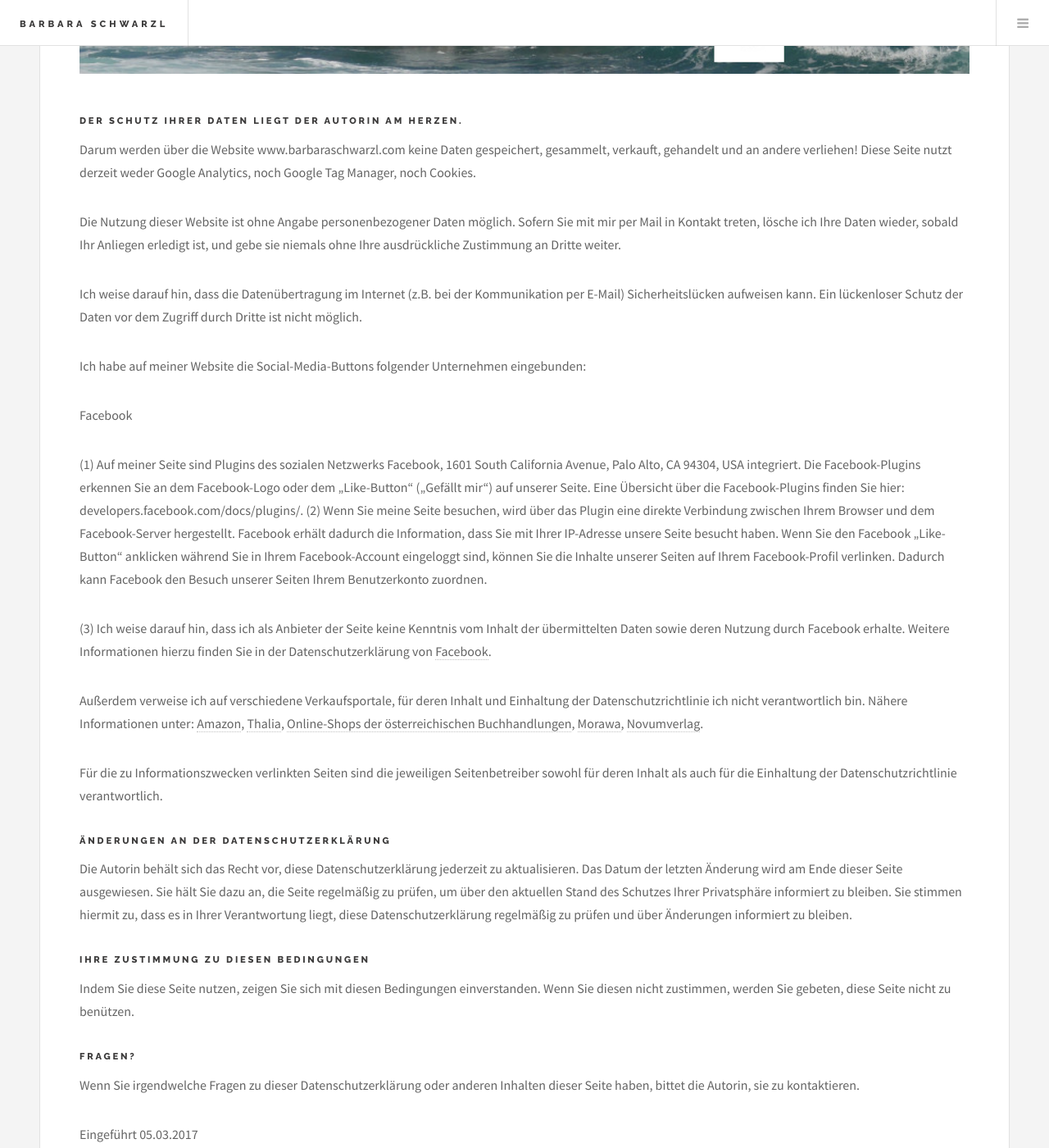
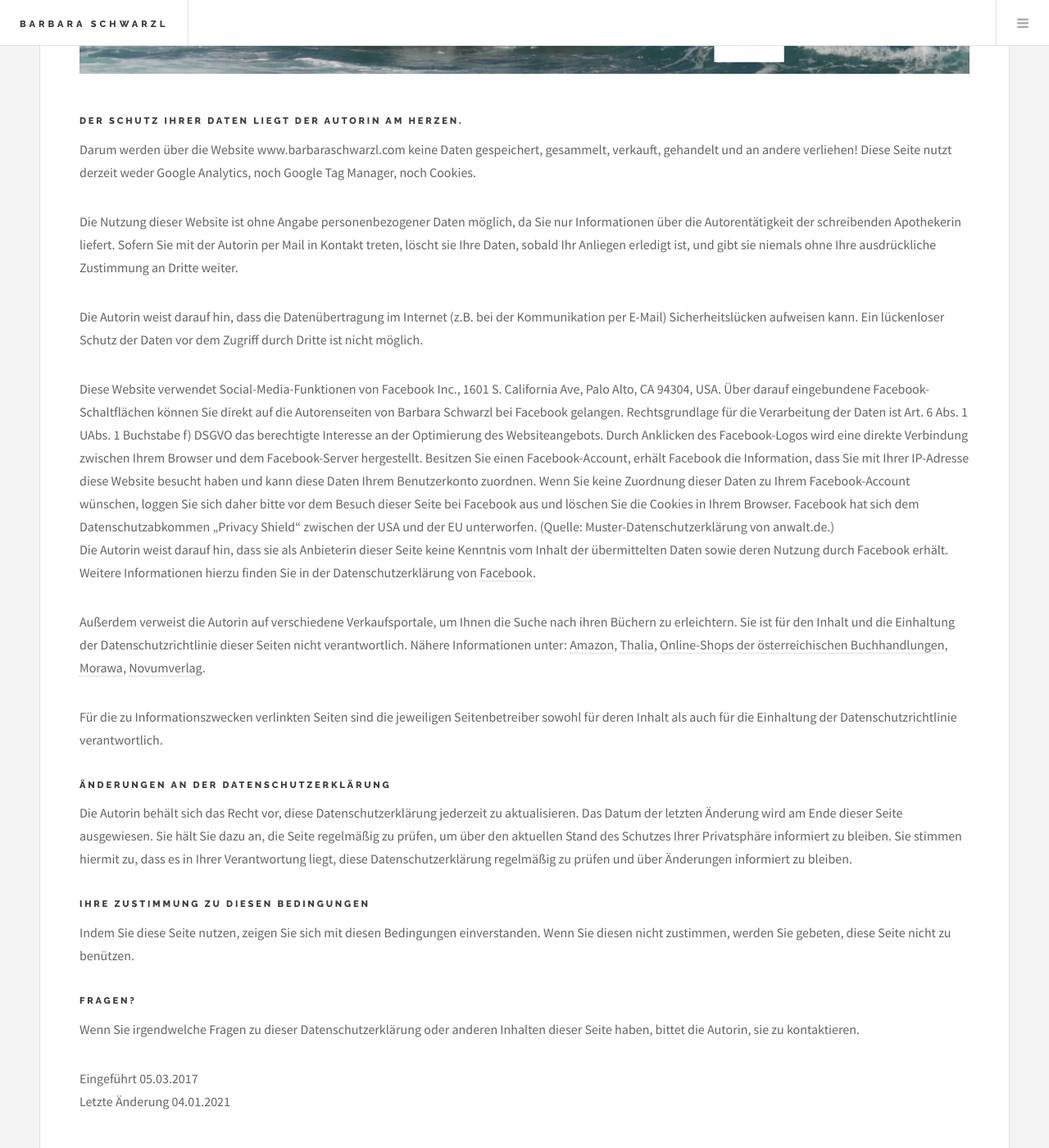
Before and after one commit to bschwarzl/bschwarzl.github.io, a Jekyll site: the page built from privacy.md, in a window 1280 px wide and 1400 px high, scrolled down 902 px. Shown: the whole window at 82% size. Built offline with Jekyll 4.4.1, drawn with Linux system fonts in a browser that asks for light colours.

Commit message:
Update for webiste

```diff
--- a/_posts/2012-03-14-alles-anders.markdown
+++ b/_posts/2012-03-14-alles-anders.markdown
@@ -40,9 +40,9 @@
 Alençon, Carrouges, Château d´O, Camembert, Falaise, Saint-Lô, Balleroy, Caen, Bayeux, Quistreham, die Strände der Landung, wie Juno, Omaha, Sword und Utah Beach, Pointe du Hoc, Arromanches-les-Bains, Sainte-Mère-Église, Cherbourg, Nez de Jobourg, Granville, Mont-Saint-Michel, Port-en-Bessin, Beuvron-en Auge, Deauville, Trouville und Honfleur an der Côte Fleurie, Le Havre, Étretat und Fécamp an der Côte d`Alabatre, Pont-Audemer, Pointe de la Roque, Tancarville, Duclair, Jumièges, St.-Martin-de-Boscherville, Rouen, Côte des Deux Amantes, Les Andelys, Vernon, Monets Garten in Giverny. <br> Wetten, dass Sie sich am liebsten sofort nach Venedig oder in die Normandie begeben möchten?? <br> "Alles anders. Auf Umwegen angekommen" ist der ideale Roman für reiselustige, italo- und frankophile Leser(innen).
 
 
-Das Buch (ISBN 978-3-99026-311-2) ist derzeit vorrätig bei [Morawa im Citypark in Graz] [morawa im Citypark in Graz]; in der [Libreria Dante Alighieri] [libreria Dante Alighieri], Via Dante Alighieri 37 in Grado und bei mir. Ich danke für den Kauf!
+Das Buch (ISBN 978-3-99026-311-2) ist derzeit vorrätig bei [Morawa im Citypark in Graz] [morawa im Citypark in Graz]; in der [Libreria Dante Alighieri] [libreria Dante Alighieri], Via Dante Alighieri 37 in Grado und natürlich auch bei mir persönlich. Ich danke für den Kauf!
 
-Besuchen Sie mich auf [Facebook][facebook], wo ich regelmäßig Aktuelles aus Venedig und der Normandie poste. Ich freue mich, wenn Sie mich dort kontaktieren.
+Besuchen Sie mich auf [Facebook] facebook], wo ich regelmäßig Aktuelles aus Venedig und der Normandie poste. Ich freue mich, wenn Sie mich dort kontaktieren.
 
 
 [reise quer durch Estland, Lettland und Litauen]: https://barbaraschwarzl.com/reise-quer-durch-estland-lettland-und-litauen/
--- a/privacy.md
+++ b/privacy.md
@@ -10,21 +10,16 @@
 Darum werden über die Website www.barbaraschwarzl.com keine Daten gespeichert, gesammelt, verkauft, gehandelt und an andere verliehen!
 Diese Seite nutzt derzeit weder Google Analytics, noch Google Tag Manager, noch Cookies.
 
-Die Nutzung dieser Website ist ohne Angabe personenbezogener Daten möglich.
-Sofern Sie mit mir per Mail in Kontakt treten, lösche ich Ihre Daten wieder, sobald Ihr Anliegen erledigt ist, und gebe sie niemals ohne Ihre ausdrückliche Zustimmung an Dritte weiter.
+Die Nutzung dieser Website ist ohne Angabe personenbezogener Daten möglich, da Sie nur Informationen über die Autorentätigkeit der schreibenden Apothekerin liefert.
+Sofern Sie mit der Autorin per Mail in Kontakt treten, löscht sie Ihre Daten, sobald Ihr Anliegen erledigt ist, und gibt sie niemals ohne Ihre ausdrückliche Zustimmung an Dritte weiter.
 
-Ich weise darauf hin, dass die Datenübertragung im Internet (z.B. bei der Kommunikation per E-Mail) Sicherheitslücken aufweisen kann. Ein lückenloser Schutz der Daten vor dem Zugriff durch Dritte ist nicht möglich.
+Die Autorin weist darauf hin, dass die Datenübertragung im Internet (z.B. bei der Kommunikation per E-Mail) Sicherheitslücken aufweisen kann. Ein lückenloser Schutz der Daten vor dem Zugriff durch Dritte ist nicht möglich.
 
-Ich habe auf meiner Website die Social-Media-Buttons folgender Unternehmen eingebunden:
+Diese Website verwendet Social-Media-Funktionen von Facebook Inc., 1601 S. California Ave, Palo Alto, CA 94304, USA. Über darauf eingebundene Facebook-Schaltflächen können Sie direkt auf die Autorenseiten von Barbara Schwarzl bei Facebook gelangen.
+Rechtsgrundlage für die Verarbeitung der Daten ist Art. 6 Abs. 1 UAbs. 1 Buchstabe f) DSGVO das berechtigte Interesse an der Optimierung des Websiteangebots. Durch Anklicken des Facebook-Logos wird eine direkte Verbindung zwischen Ihrem Browser und dem Facebook-Server hergestellt. Besitzen Sie einen Facebook-Account, erhält Facebook die Information, dass Sie mit Ihrer IP-Adresse diese Website besucht haben und kann diese Daten Ihrem Benutzerkonto zuordnen. Wenn Sie keine Zuordnung dieser Daten zu Ihrem Facebook-Account wünschen, loggen Sie sich daher bitte vor dem Besuch dieser Seite bei Facebook aus und löschen Sie die Cookies in Ihrem Browser. Facebook hat sich dem Datenschutzabkommen „Privacy Shield“ zwischen der USA und der EU unterworfen.
+(Quelle: Muster-Datenschutzerklärung von anwalt.de.) <br> Die Autorin weist darauf hin, dass sie als Anbieterin dieser Seite keine Kenntnis vom Inhalt der übermittelten Daten sowie deren Nutzung durch Facebook erhält. Weitere Informationen hierzu finden Sie in der Datenschutzerklärung von [Facebook] [facebook].
 
-Facebook
-
-(1) Auf meiner Seite sind Plugins des sozialen Netzwerks Facebook, 1601 South California Avenue, Palo Alto, CA 94304, USA integriert. Die Facebook-Plugins erkennen Sie an dem Facebook-Logo oder dem „Like-Button“ („Gefällt mir“) auf unserer Seite. Eine Übersicht über die Facebook-Plugins finden Sie hier: developers.facebook.com/docs/plugins/.
-(2) Wenn Sie meine Seite besuchen, wird über das Plugin eine direkte Verbindung zwischen Ihrem Browser und dem Facebook-Server hergestellt. Facebook erhält dadurch die Information, dass Sie mit Ihrer IP-Adresse unsere Seite besucht haben. Wenn Sie den Facebook „Like-Button“ anklicken während Sie in Ihrem Facebook-Account eingeloggt sind, können Sie die Inhalte unserer Seiten auf Ihrem Facebook-Profil verlinken. Dadurch kann Facebook den Besuch unserer Seiten Ihrem Benutzerkonto zuordnen.
-
-(3) Ich weise darauf hin, dass ich als Anbieter der Seite keine Kenntnis vom Inhalt der übermittelten Daten sowie deren Nutzung durch Facebook erhalte. Weitere Informationen hierzu finden Sie in der Datenschutzerklärung von [Facebook] [facebook].
-
-Außerdem verweise ich auf verschiedene Verkaufsportale, für deren Inhalt und Einhaltung der Datenschutzrichtlinie ich nicht verantwortlich bin. Nähere Informationen unter:
+Außerdem verweist die Autorin auf verschiedene Verkaufsportale, um Ihnen die Suche nach ihren Büchern zu erleichtern. Sie ist für den Inhalt und die Einhaltung der Datenschutzrichtlinie dieser Seiten nicht verantwortlich. Nähere Informationen unter:
 [Amazon] [amazon], [Thalia] [thalia], [Online-Shops der österreichischen Buchhandlungen] [online-Shops der österreichischen Buchhandlungen], [Morawa] [morawa], [Novumverlag] [novumverlag].
 
 [facebook]: https://www.facebook.com/policy.php
```
